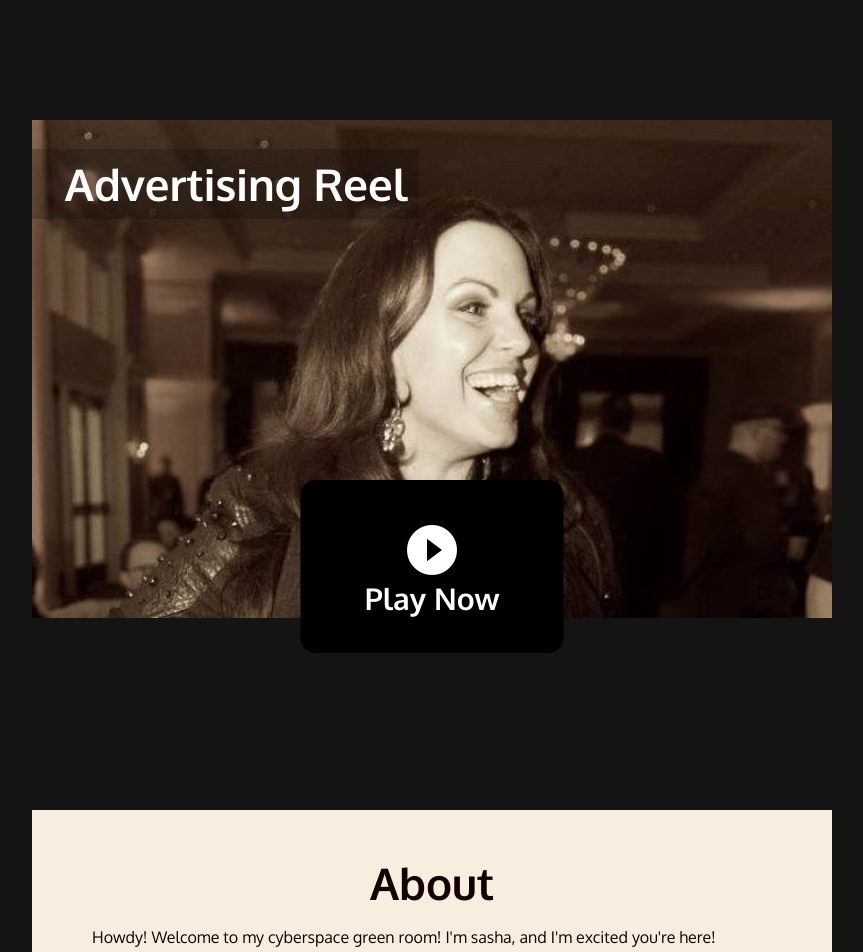
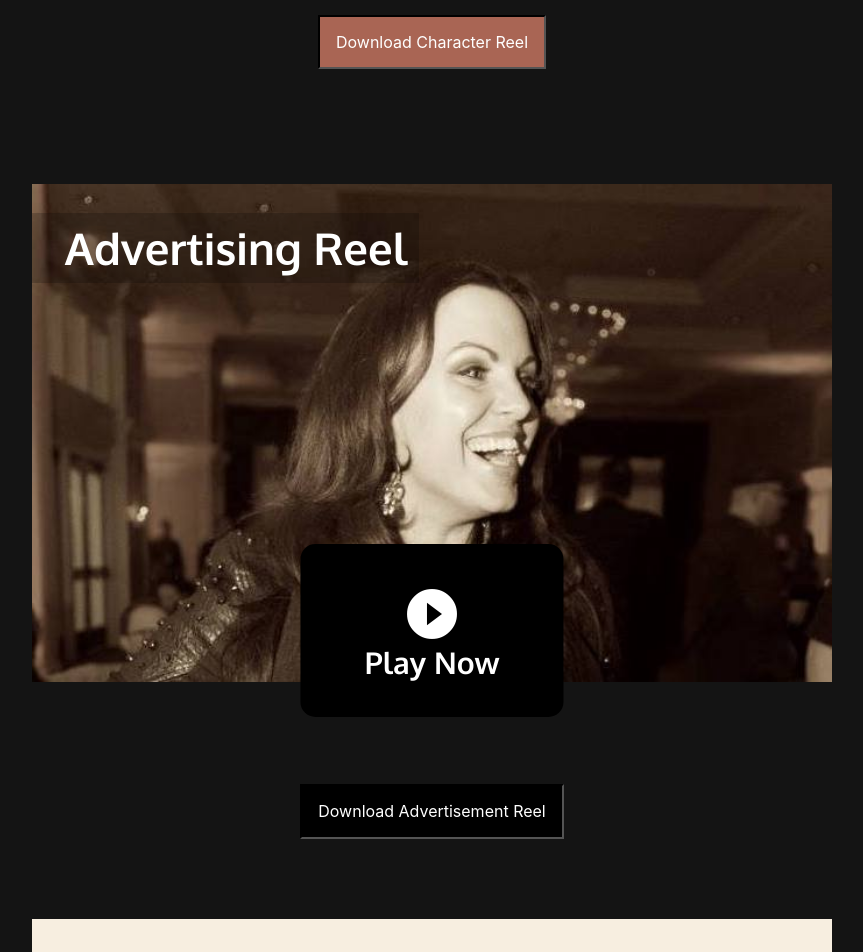
Before and after one commit to KLCBintz/Sasha-Travis, a Gatsby site: page / in a window 1280 px wide. Shown: the part 1460-2412 px from the top of the page, without its empty margins (208-1071 px from the left). Built offline with nearby package versions, Linux system fonts and the light colour scheme; Gatsby itself is replaced by a stand-in of ours.

Commit message:
added download buttons

```diff
--- a/src/pages/index.js
+++ b/src/pages/index.js
@@ -40,6 +40,14 @@ const IndexPage = ({ data }) => {
         buttonColor="#a96554"
       />
 
+      <div class="download">
+        <button class="character">
+          <a class="c" href="../audio/sasha-travis-a2.mp3" download>
+            Download Character Reel
+          </a>
+        </button>
+      </div>
+
       <FlipCard
         baseImage={data.cardImage3.childImageSharp.fluid}
         flippedImage={data.cardImage2.childImageSharp.fluid}
@@ -48,6 +56,14 @@ const IndexPage = ({ data }) => {
         audioTitle="Advertising Reel"
         buttonColor="black"
       />
+
+      <div class="download">
+        <button class="ad">
+          <a class="c" href="../audio/sasha-travis-c3.mp3" download>
+            Download Advertisement Reel
+          </a>
+        </button>
+      </div>
 
       <div id="bio">
         <h3>About</h3>
--- a/src/styles/main.css
+++ b/src/styles/main.css
@@ -88,7 +88,8 @@ h3 {
 .cardImage {
   position: relative;
   padding: 0;
-  margin: 6em auto;
+  margin: 5em auto;
+  margin-bottom: 0;
   width: 80%;
   height: 600px;
   max-width: 800px;
@@ -133,12 +134,41 @@ h3 {
   padding: 0.25em 0.25em 0.25em 0.75em;
 }
 
+.download {
+  display: flex;
+  justify-content: center;
+  align-items: center;
+  color: white;
+  font-family: oxygen;
+  font-size: 16px;
+}
+
+button {
+  text-align: center;
+  margin-bottom: 5vh;
+  border-style: inset;
+  padding: 1em;
+}
+
+.character {
+  background-color: #a96554;
+}
+
+.c {
+  color: white;
+}
+
+.ad {
+  background-color: black;
+}
+
 #bio {
   background-color: #f7eee0;
   color: #140000;
   width: 80%;
   max-width: 800px;
   margin: 0 auto;
+  margin-top: 5vh;
   padding: 20px 60px;
   font-family: oxygen;
   font-size: 16px;
@@ -177,6 +207,8 @@ iframe {
 @media only screen and (max-width: 600px) {
   .cardImage {
     height: 171px;
+    margin-bottom: 3em;
+    margin-top: 2em;
   }
   .flipCardTitle {
     font-size: 20px;
@@ -193,6 +225,11 @@ iframe {
   .audio-elem {
     transform: translate(-65%);
   }
+
+  .download {
+    margin-top: 4em;
+  }
+
   #bio {
     align-items: center;
     margin: 0 auto;
```
